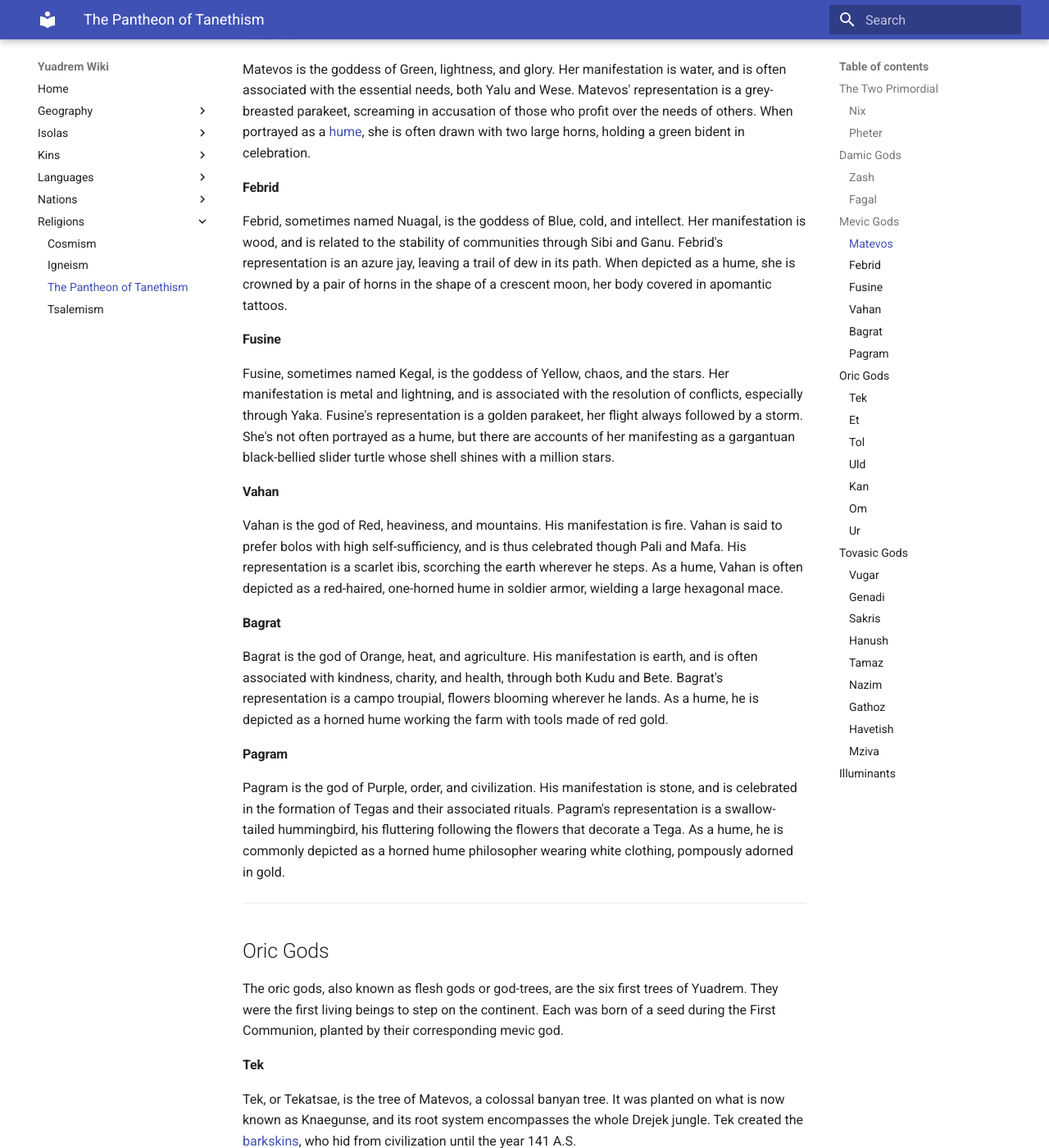
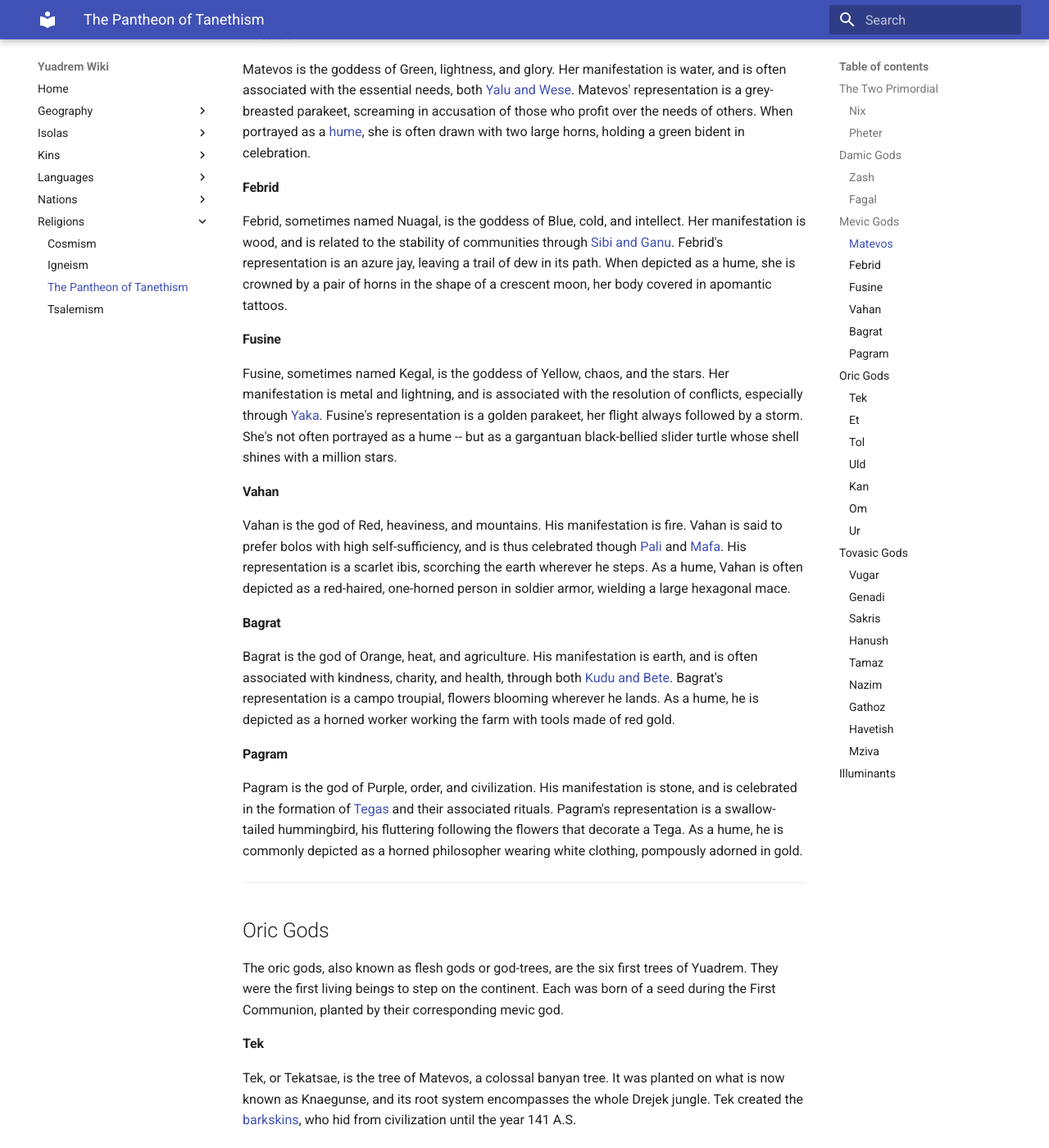
Before and after one commit to bleaktwig/yuadrem-wiki, an MkDocs documentation site: the page built from docs/religions/tanethism_pantheon.md, in a window 1280 px wide and 1400 px high, scrolled down 1404 px. Shown: the whole window at 82% size. Built offline with MkDocs 1.6.1 and Material for MkDocs 9.7.7, drawn with Linux system fonts in a browser that asks for light colours; some of the changed text lies outside the part shown.

Commit message:
Included a page for the ane-kena

```diff
--- a/docs/religions/tanethism_pantheon.md
+++ b/docs/religions/tanethism_pantheon.md
@@ -17,37 +17,37 @@ Pheter is the source of magic that allows apomantics<!-- TODO. Link. --> to work
 The damic gods, or *first gods*, are the gods of light and dark, and are the firstborns of Pheter.
 
 #### Zash
-Zash is the goddess of Light and Luck. Her manifestation is Color, and she is often associated with beer, hospitality, the Bumi and Fasi<!-- TODO. Link. -->. She is the sun, creator of Color, and mother of all Mevic gods. Zash is often referred to as The Traveler, and is often portrayed as an indistinct figure cloaked in a light brown robe. Her representation is a great white egret, her white feathers reflecting the blinding light of the sun.
+Zash is the goddess of Light and Luck. Her manifestation is Color, and she is often associated with beer, hospitality, the [Buni](../isolas/fesh_peninsula/ane-kene.md#ivu) and [Fasi](../isolas/fesh_peninsula/ane-kene.md#bulu). She is the sun, creator of Color, and mother of all Mevic gods. Zash is often referred to as The Traveler, and is often portrayed as an indistinct figure cloaked in a light brown robe. Her representation is a great white egret, her white feathers reflecting the blinding light of the sun.
 
 #### Fagal
-Fagal is the god of Dark and the Unknown, and their manifestation is the Nothing. They are the darksun<!-- TODO. Link. -->, and are associated with the Taka<!-- TODO. Link. --> and the Nuga<!-- TODO. Link. -->. Thanks to Fagal there is saturation in color, as darkness gives the value to a hue. They are often referred to as The Observer, portrayed as a dark figure cloaked in stars. Their representation is a colossal king vulture, their shadow blocking the light of the sun.
+Fagal is the god of Dark and the Unknown, and their manifestation is the Nothing. They are the darksun<!-- TODO. Link. -->, and are associated with the [Taka and the Nuga](../isolas/fesh_peninsula/ane-kene.md#ivu). Thanks to Fagal there is saturation in color, as darkness gives the value to a hue. They are often referred to as The Observer, portrayed as a dark figure cloaked in stars. Their representation is a colossal king vulture, their shadow blocking the light of the sun.
 
 --------------------------------------------------------------------------------
 ## Mevic Gods
 The mevic gods, or *bone gods*, are the six aspects of Zash. They are the manifestation of Pheter through Zash, and came to be in the Nascency of Color. Each god inhabits their own section in the Ring of Color<!-- TODO. Link. --> that surrounds Darhoc.
 
 #### Matevos
-Matevos is the goddess of Green, lightness, and glory. Her manifestation is water, and is often associated with the essential needs, both Yalu and Wese<!-- TODO. Link. -->. Matevos' representation is a grey-breasted parakeet, screaming in accusation of those who profit over the needs of others. When portrayed as a [hume](../kins/hume.md), she is often drawn with two large horns, holding a green bident in celebration.
+Matevos is the goddess of Green, lightness, and glory. Her manifestation is water, and is often associated with the essential needs, both [Yalu and Wese](../isolas/fesh_peninsula/ane-kene.md#ivu). Matevos' representation is a grey-breasted parakeet, screaming in accusation of those who profit over the needs of others. When portrayed as a [hume](../kins/hume.md), she is often drawn with two large horns, holding a green bident in celebration.
 
 #### Febrid
-Febrid, sometimes named Nuagal, is the goddess of Blue, cold, and intellect. Her manifestation is wood, and is related to the stability of communities through Sibi and Ganu<!-- TODO. Link. -->. Febrid's representation is an azure jay, leaving a trail of dew in its path. When depicted as a hume, she is crowned by a pair of horns in the shape of a crescent moon, her body covered in apomantic tattoos.
+Febrid, sometimes named Nuagal, is the goddess of Blue, cold, and intellect. Her manifestation is wood, and is related to the stability of communities through [Sibi and Ganu](../isolas/fesh_peninsula/ane-kene.md#bulu). Febrid's representation is an azure jay, leaving a trail of dew in its path. When depicted as a hume, she is crowned by a pair of horns in the shape of a crescent moon, her body covered in apomantic tattoos.
 
 #### Fusine
-Fusine, sometimes named Kegal, is the goddess of Yellow, chaos, and the stars. Her manifestation is metal and lightning, and is associated with the resolution of conflicts, especially through Yaka<!-- TODO. Link. -->. Fusine's representation is a golden parakeet, her flight always followed by a storm. She's not often portrayed as a hume, but there are accounts of her manifesting as a gargantuan black-bellied slider turtle whose shell shines with a million stars.
+Fusine, sometimes named Kegal, is the goddess of Yellow, chaos, and the stars. Her manifestation is metal and lightning, and is associated with the resolution of conflicts, especially through [Yaka](../isolas/fesh_peninsula/ane-kene.md#yaka). Fusine's representation is a golden parakeet, her flight always followed by a storm. She's not often portrayed as a hume -- but as a gargantuan black-bellied slider turtle whose shell shines with a million stars.
 
 #### Vahan
 Vahan is the god of Red, heaviness, and mountains. His manifestation is fire.
-Vahan is said to prefer bolos with high self-sufficiency, and is thus celebrated though Pali and Mafa<!-- TODO. Link. -->. His representation is a scarlet ibis, scorching the earth wherever he steps. As a hume, Vahan is often depicted as a red-haired, one-horned hume in soldier armor, wielding a large hexagonal mace.
+Vahan is said to prefer bolos with high self-sufficiency, and is thus celebrated though [Pali](../isolas/fesh_peninsula/ane-kene.md#bulu) and [Mafa](../isolas/fesh_peninsula/ane-kene.md#buda-and-sumi). His representation is a scarlet ibis, scorching the earth wherever he steps. As a hume, Vahan is often depicted as a red-haired, one-horned person in soldier armor, wielding a large hexagonal mace.
 
 #### Bagrat
-Bagrat is the god of Orange, heat, and agriculture. His manifestation is earth, and is often associated with kindness, charity, and health, through both Kudu and Bete<!-- TODO. Link. -->. Bagrat's representation is a campo troupial, flowers blooming wherever he lands. As a hume, he is depicted as a horned hume working the farm with tools made of red gold.
+Bagrat is the god of Orange, heat, and agriculture. His manifestation is earth, and is often associated with kindness, charity, and health, through both [Kudu and Bete](../isolas/fesh_peninsula/ane-kene.md#bulu). Bagrat's representation is a campo troupial, flowers blooming wherever he lands. As a hume, he is depicted as a horned worker working the farm with tools made of red gold.
 
 #### Pagram
-Pagram is the god of Purple, order, and civilization. His manifestation is stone, and is celebrated in the formation of Tegas<!-- TODO. Link. --> and their associated rituals. Pagram's representation is a swallow-tailed hummingbird, his fluttering following the flowers that decorate a Tega. As a hume, he is commonly depicted as a horned hume philosopher wearing white clothing, pompously adorned in gold.
+Pagram is the god of Purple, order, and civilization. His manifestation is stone, and is celebrated in the formation of [Tegas](../isolas/fesh_peninsula/ane-kene.md#tega) and their associated rituals. Pagram's representation is a swallow-tailed hummingbird, his fluttering following the flowers that decorate a Tega. As a hume, he is commonly depicted as a horned philosopher wearing white clothing, pompously adorned in gold.
 
 --------------------------------------------------------------------------------
 ## Oric Gods
-The oric gods, also known as flesh gods or god-trees, are the six first trees of Yuadrem. They were the first living beings to step on the continent. Each was born of a seed during the First Communion, planted by their corresponding mevic god.
+The oric gods, also known as flesh gods or god-trees, are the six first trees of Yuadrem. They were the first living beings to step on the continent. Each was born of a seed during the First Communion<!-- TODO. Link. -->, planted by their corresponding mevic god.
 
 <!-- TODO. Add links to places where relevant. -->
 <!-- TODO. Read about how different trees react to forest fires and include details related to that. -->
@@ -77,7 +77,7 @@ Ur is the tree of Pagram, a yellow fir that gives its famous coloration to the p
 
 ---
 ## Tovasic Gods
-Occasionally, when a mortal is of particular interested to a mevic god, they will be ascended to a tovasic god, or *second god*, when they die. As deities, they live in the Ring of Color, where they continue to watch over Yuadrem after their mortal death, in company of the mevic gods.
+Occasionally, when a mortal is of particular interested to a mevic god, they will be ascended to a tovasic god, or *second god*, when they die. As deities, they live in the Ring of Color, where they continue to watch over Yuadrem after the death of their bodies, in company of the mevic gods.
 <!-- TODO. Mention that this list is not complete *at all*. -->
 
 #### Vugar
```
Also changed, not shown: other parts of docs/religions/tanethism_pantheon.md (+2 -2 lines), docs/index.md (+2 -2 lines), docs/isolas/fesh_peninsula/ane-kene.md (added, +72 -0 lines), docs/isolas/fesh_peninsula/index.md (+13 -0 lines).
